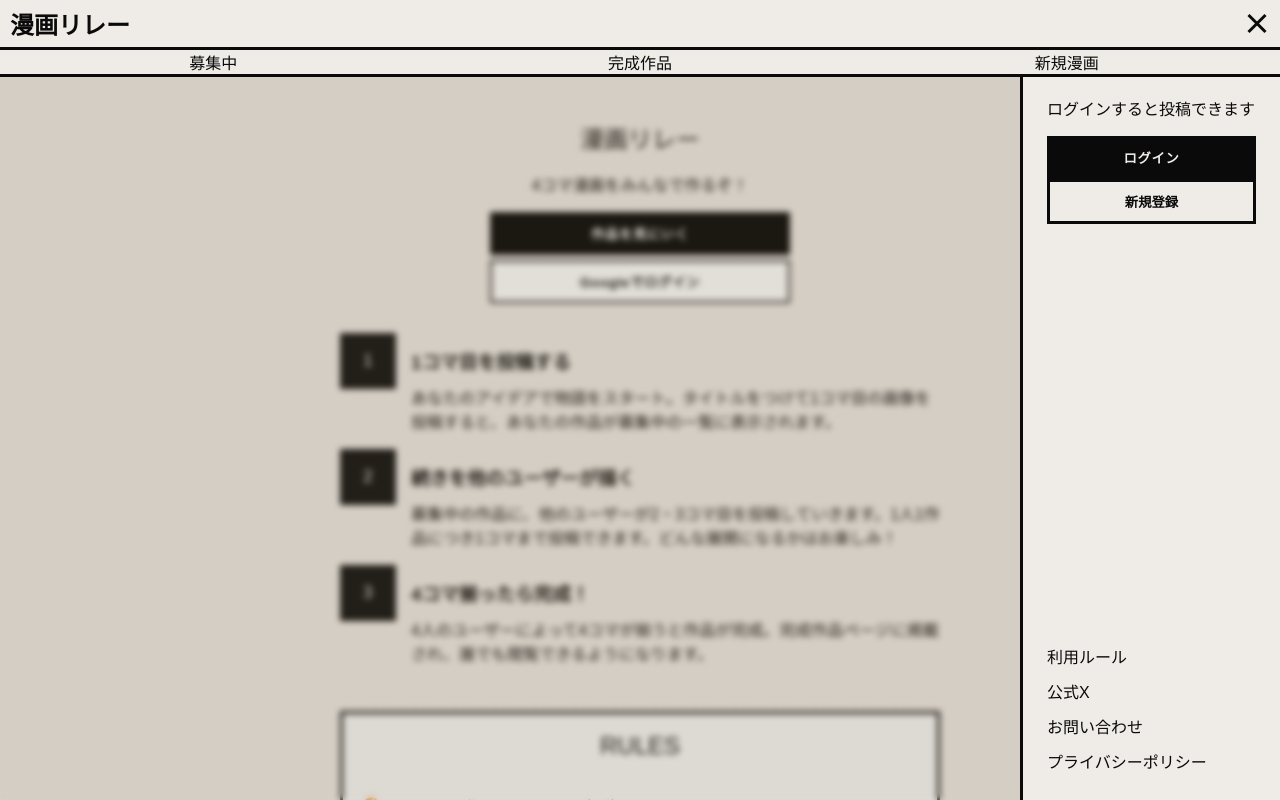
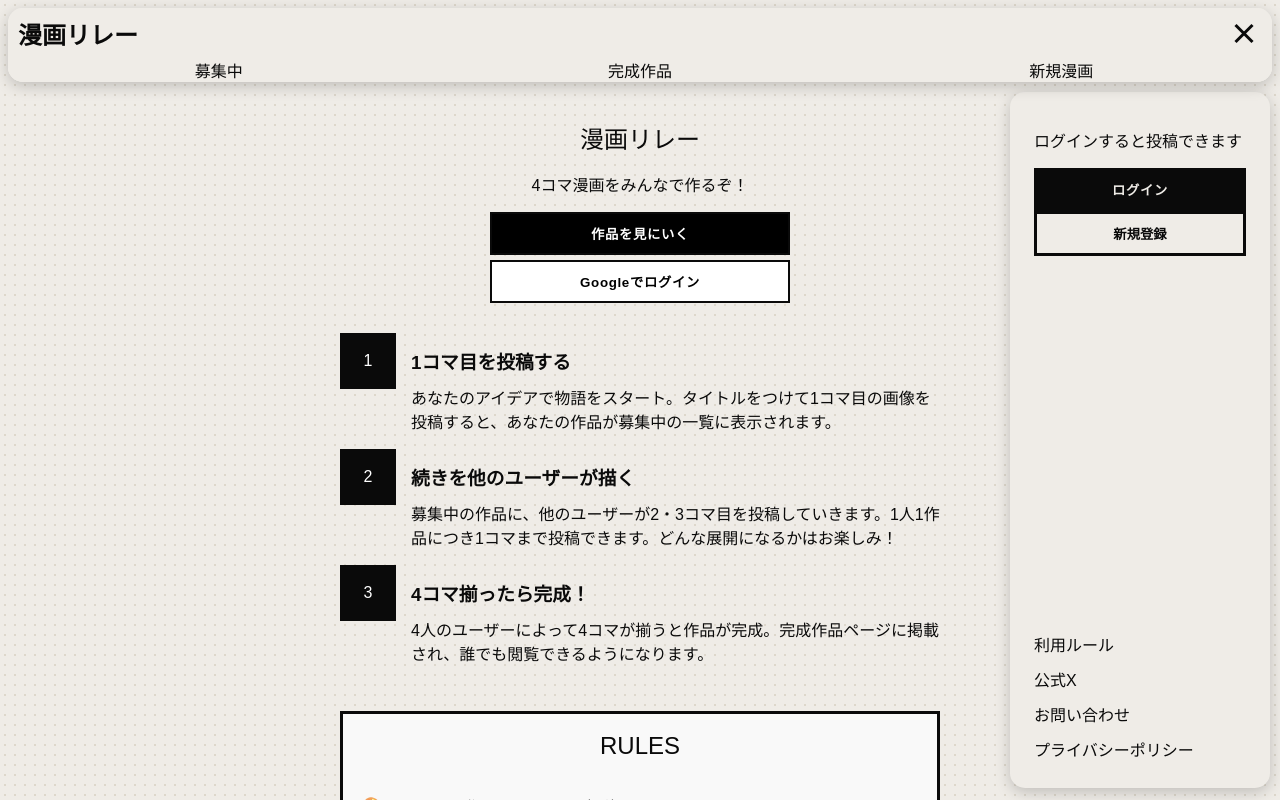
Before and after one commit to tororo-kombu/manga-relay, a Next.js app: page / in a window 1280 px wide. Both pictures are taken after a click on the button "メニュー". Shown: the top 800 px of the page. Built offline with nearby package versions, Linux system fonts and the light colour scheme; no server answers; a web font is replaced by a local one.

Commit message:
update nav ber

```diff
--- a/components/NavBar.tsx
+++ b/components/NavBar.tsx
@@ -1,12 +1,14 @@
 'use client'
 import Link from 'next/link'
-import { useEffect, useState } from 'react'
+import { useEffect, useState, useRef } from 'react'
 import { supabase } from '@/lib/supabase'
 import { useRouter, usePathname } from 'next/navigation'
 
 export default function NavBar() {
   const [user, setUser] = useState<any>(null)
   const [menuOpen, setMenuOpen] = useState(false)
+  const [scrolled, setScrolled] = useState(false)
+  const lastScrollY = useRef(0)
   const router = useRouter()
   const pathname = usePathname()
 
@@ -16,6 +18,20 @@ export default function NavBar() {
       setUser(session?.user ?? null)
     })
     return () => subscription.unsubscribe()
+  }, [])
+
+  useEffect(() => {
+    const handleScroll = () => {
+      const currentY = window.scrollY
+      if (currentY > lastScrollY.current && currentY > 10) {
+        setScrolled(true)   // 下スクロール → headerを隠す
+      } else {
+        setScrolled(false)  // 上スクロール → 全表示
+      }
+      lastScrollY.current = currentY
+    }
+    window.addEventListener('scroll', handleScroll, { passive: true })
+    return () => window.removeEventListener('scroll', handleScroll)
   }, [])
 
   const handleLogout = async () => {
@@ -30,15 +46,29 @@ export default function NavBar() {
     { href: '/create', label: '新規漫画' },
   ]
 
+  // headerの高さ分だけ上にずらす (headerHeight: 50px + border: 3px = 53px)
+  const headerOffset = (scrolled && !menuOpen) ? '-53px' : '0px'
+
   return (
     <>
-      <div style={{position: 'fixed', top: '0', left: '0', zIndex: '100', width: '100%'}}>
+      <div style={{
+        position: 'fixed',
+        top: '8px',
+        left: '8px',
+        right: '8px',
+        zIndex: 100,
+        transform: `translateY(${headerOffset})`,
+        transition: 'transform 0.3s ease',
+        borderRadius: '15px',
+        overflow: 'hidden',
+        boxShadow: '0 4px 15px #00000034',
+      }}>
 
         {/* ヘッダー */}
-        <header style={{ borderBottom: '3px solid #0a0a0a', background: '#efece7', height: '50px'}}
+        <header style={{ background: '#efece7', height: '50px' }}
           className="px-4 py-3 flex items-center justify-between">
           <a href="../../../">
-            <h2 style={{margin: '0 0 0 10px'}}>
+            <h2 style={{ margin: '0 0 0 10px' }}>
               漫画リレー
             </h2>
           </a>
@@ -46,16 +76,16 @@ export default function NavBar() {
             onClick={() => setMenuOpen(!menuOpen)}
             className="flex flex-col justify-center items-center gap-1.5 w-10 h-10"
             aria-label="メニュー"
-            style={{height: '40px',margin: '0 5px 0 0',background: 'none',border: 'none',cursor: 'pointer'}}
+            style={{ height: '40px', margin: '0 10px 0 0', background: 'none', border: 'none', cursor: 'pointer' }}
           >
-            <span style={{display: 'block', width: 24, height: 3, background: '#0a0a0a',position: 'relative',top: '-4px',transition: 'transform 0.2s, opacity 0.2s',transform: menuOpen ? 'translateY(7px) rotate(45deg)' : 'none'}} />
-            <span style={{display: 'block', width: 24, height: 3, background: '#0a0a0a',transition: 'opacity 0.2s',opacity: menuOpen ? 0 : 1}} />
-            <span style={{display: 'block', width: 24, height: 3, background: '#0a0a0a',position: 'relative',top: '4px',transition: 'transform 0.2s, opacity 0.2s',transform: menuOpen ? 'translateY(-7px) rotate(-45deg)' : 'none'}} />
+            <span style={{ display: 'block', width: 24, height: 3, background: '#0a0a0a', position: 'relative', top: '-4px', transition: 'transform 0.2s, opacity 0.2s', transform: menuOpen ? 'translateY(7px) rotate(45deg)' : 'none' }} />
+            <span style={{ display: 'block', width: 24, height: 3, background: '#0a0a0a', transition: 'opacity 0.2s', opacity: menuOpen ? 0 : 1 }} />
+            <span style={{ display: 'block', width: 24, height: 3, background: '#0a0a0a', position: 'relative', top: '4px', transition: 'transform 0.2s, opacity 0.2s', transform: menuOpen ? 'translateY(-7px) rotate(-45deg)' : 'none' }} />
           </button>
         </header>
 
         {/* タブナビゲーション */}
-        <nav style={{ borderBottom: '3px solid #0a0a0a', background: '#00000000'}}
+        <nav style={{backgroundColor: '#efece7' }}
           className="flex">
           {tabs.map((tab) => {
             const isActive = pathname === tab.href
@@ -64,7 +94,7 @@ export default function NavBar() {
                 style={{
                   background: isActive ? '#0a0a0a' : '#efece7',
                   color: isActive ? '#fff' : '#0a0a0a',
-                  textDecoration: 'none'
+                  textDecoration: 'none',
                 }}>
                 {tab.label}
               </Link>
@@ -78,28 +108,25 @@ export default function NavBar() {
       {menuOpen && (
         <div style={{
           position: 'fixed', top: 0, left: 0, right: 0, bottom: 0, zIndex: 50,
-          background: '#7a6a5038',
-          backdropFilter: 'blur(3px)',
         }} onClick={() => setMenuOpen(false)}>
           <div style={{
-            position: 'absolute', top: 0, right: 0, width: 260,
-            height: '100%', background: '#efece7',
-            borderLeft: '3px solid #0a0a0a',
-            padding: '80px 24px 24px'
+            position: 'absolute', bottom: '12px', right: '10px', width: 260,
+            height: 'calc(100% - 104px)',
+            borderRadius: '15px',
+            background: '#efece7',
+            padding: '20px 24px 24px',
+            boxShadow: '0 4px 15px #00000034',
           }} onClick={(e) => e.stopPropagation()}>
-            <button onClick={() => setMenuOpen(false)}
-              style={{ position: 'absolute', top: 16, right: 16, fontSize: 24, fontWeight: 900, lineHeight: 1 }}>
-              ✕
-            </button>
+
             <div className="flex flex-col gap-4">
               {user ? (
                 <>
-                    <div style={{height: '10px'}}></div>
+                  <div style={{ height: '10px' }}></div>
                   <p className="text-xs text-gray-500 font-bold break-all">{user.email}</p>
                   <Link href="/history" onClick={() => setMenuOpen(false)}>
                     <button className="btn-manga-outline w-full">投稿履歴</button>
                   </Link>
-                    <div style={{height: '10px'}}></div>
+                  <div style={{ height: '10px' }}></div>
                   <button onClick={handleLogout} className="btn-manga w-full">
                     ログアウト
                   </button>
@@ -116,10 +143,10 @@ export default function NavBar() {
                 </>
               )}
             </div>
-            <div className="menuBttomLink" style={{position: 'absolute', bottom: '20px', fontSize: '16px',lineHeight: '35px'}}>
-              <a href="/rule">利用ルール</a><br/>
-              <a href="https://x.com/tororo___kombu" target="_blank">公式X</a><br/>
-              <a href="https://docs.google.com/forms/d/e/1FAIpQLSdJt7eMlSbg5kziSnyZ4G9hTW9Kbm7sejY86dYxDTla5g9BVQ/viewform?usp=dialog" target="_blank">お問い合わせ</a><br/>
+            <div className="menuBttomLink" style={{ position: 'absolute', bottom: '20px', fontSize: '16px', lineHeight: '35px' }}>
+              <a href="/rule">利用ルール</a><br />
+              <a href="https://x.com/tororo___kombu" target="_blank">公式X</a><br />
+              <a href="https://docs.google.com/forms/d/e/1FAIpQLSdJt7eMlSbg5kziSnyZ4G9hTW9Kbm7sejY86dYxDTla5g9BVQ/viewform?usp=dialog" target="_blank">お問い合わせ</a><br />
               <a href="/privacy">プライバシーポリシー</a>
             </div>
           </div>
```
Lines whose indentation alone changed are shown as unchanged.
